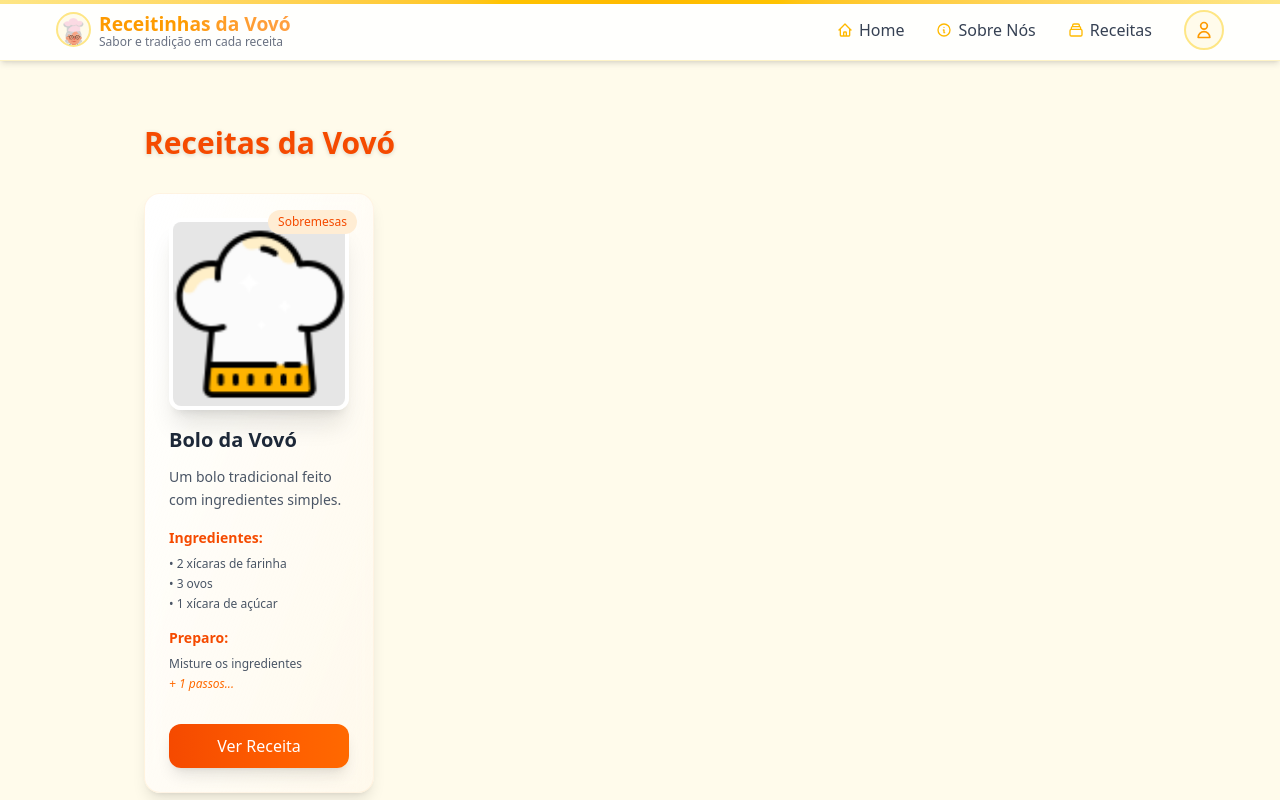
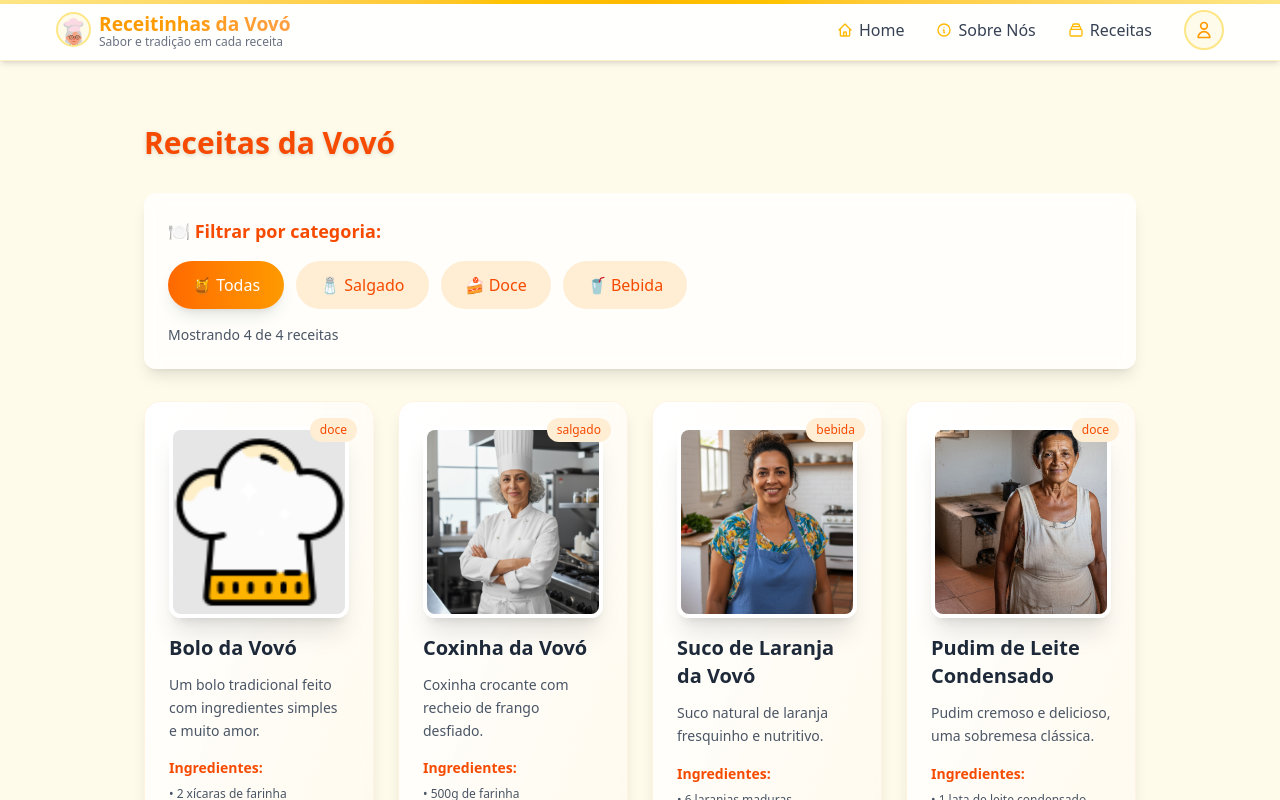
Before and after one commit to Vinirocha388/Front-End-RdV2, a Next.js app: page /recipes in a window 1280 px wide. Shown: the top 800 px of the page. Built offline with nearby package versions, Linux system fonts and the light colour scheme; no server answers.

Commit message:
feat: create filter

```diff
--- a/src/app/recipes/page.jsx
+++ b/src/app/recipes/page.jsx
@@ -8,9 +8,11 @@ import { getAllRecipes } from '@/services/recipeService';
 
 export default function RecipesPage() {
   const [recipes, setRecipes] = useState([]);
+  const [filteredRecipes, setFilteredRecipes] = useState([]);
   const [loading, setLoading] = useState(true);
   const [error, setError] = useState(null);
   const [dataSource, setDataSource] = useState('api');
+  const [activeFilter, setActiveFilter] = useState('todos');
 
   useEffect(() => {
     async function fetchRecipes() {
@@ -20,6 +22,7 @@ export default function RecipesPage() {
 
         if (response.success) {
           setRecipes(response.data);
+          setFilteredRecipes(response.data);
           setDataSource(response.source || 'unknown');
 
           // Log informativo sobre a fonte dos dados
@@ -41,6 +44,37 @@ export default function RecipesPage() {
 
     fetchRecipes();
   }, []);
+
+  // Função para filtrar receitas por categoria
+  const filterRecipes = (filter) => {
+    setActiveFilter(filter);
+
+    if (filter === 'todos') {
+      setFilteredRecipes(recipes);
+    } else {
+      const filtered = recipes.filter(recipe => {
+        const categoria = (recipe.categoria || recipe.category || '').toLowerCase();
+
+        switch (filter) {
+          case 'salgado':
+            return categoria.includes('salgado') || categoria.includes('prato principal') ||
+                   categoria.includes('entrada') || categoria.includes('almoço') ||
+                   categoria.includes('jantar') || categoria.includes('lanche');
+          case 'doce':
+            return categoria.includes('doce') || categoria.includes('sobremesa') ||
+                   categoria.includes('bolo') || categoria.includes('torta') ||
+                   categoria.includes('pudim') || categoria.includes('açúcar');
+          case 'bebida':
+            return categoria.includes('bebida') || categoria.includes('drink') ||
+                   categoria.includes('suco') || categoria.includes('vitamina') ||
+                   categoria.includes('café') || categoria.includes('chá');
+          default:
+            return true;
+        }
+      });
+      setFilteredRecipes(filtered);
+    }
+  };
 
   if (loading) {
     return (
@@ -79,8 +113,71 @@ export default function RecipesPage() {
         <h2 className="text-3xl font-extrabold text-orange-600 drop-shadow-sm">Receitas da Vovó</h2>
       </div>
 
+      {/* Filtros */}
+      <div className="bg-white/80 backdrop-blur-sm rounded-xl shadow-lg p-6 mb-8">
+        <h3 className="text-lg font-semibold text-orange-600 mb-4">🍽️ Filtrar por categoria:</h3>
+        <div className="flex flex-wrap gap-3">
+          <button
+            onClick={() => filterRecipes('todos')}
+            className={`px-6 py-3 rounded-full font-medium transition-all duration-300 transform hover:scale-105 ${
+              activeFilter === 'todos'
+                ? 'bg-gradient-to-r from-orange-500 to-amber-500 text-white shadow-lg'
+                : 'bg-orange-100 text-orange-600 hover:bg-orange-200'
+            }`}
+          >
+            🍯 Todas
+          </button>
+          <button
+            onClick={() => filterRecipes('salgado')}
+            className={`px-6 py-3 rounded-full font-medium transition-all duration-300 transform hover:scale-105 ${
+              activeFilter === 'salgado'
+                ? 'bg-gradient-to-r from-orange-500 to-amber-500 text-white shadow-lg'
+                : 'bg-orange-100 text-orange-600 hover:bg-orange-200'
+            }`}
+          >
+            🧂 Salgado
+          </button>
+          <button
+            onClick={() => filterRecipes('doce')}
+            className={`px-6 py-3 rounded-full font-medium transition-all duration-300 transform hover:scale-105 ${
+              activeFilter === 'doce'
+                ? 'bg-gradient-to-r from-orange-500 to-amber-500 text-white shadow-lg'
+                : 'bg-orange-100 text-orange-600 hover:bg-orange-200'
+            }`}
+          >
+            🍰 Doce
+          </button>
+          <button
+            onClick={() => filterRecipes('bebida')}
+            className={`px-6 py-3 rounded-full font-medium transition-all duration-300 transform hover:scale-105 ${
+              activeFilter === 'bebida'
+                ? 'bg-gradient-to-r from-orange-500 to-amber-500 text-white shadow-lg'
+                : 'bg-orange-100 text-orange-600 hover:bg-orange-200'
+            }`}
+          >
+            🥤 Bebida
+          </button>
+        </div>
+
+        {/* Contador de receitas */}
+        <div className="mt-4 text-sm text-gray-600">
+          Mostrando {filteredRecipes.length} de {recipes.length} receita{recipes.length !== 1 ? 's' : ''}
+        </div>
+      </div>
+
+      {/* Mensagem quando não há receitas no filtro */}
+      {filteredRecipes.length === 0 && recipes.length > 0 && (
+        <div className="bg-white/80 backdrop-blur-sm rounded-xl shadow-lg p-8 text-center mb-8">
+          <div className="text-6xl mb-4">🔍</div>
+          <h3 className="text-xl font-bold text-orange-600 mb-2">Nenhuma receita encontrada</h3>
+          <p className="text-gray-600">
+            Não encontramos receitas para a categoria "{activeFilter}". Tente outro filtro!
+          </p>
+        </div>
+      )}
+
       <div className="recipe-grid">
-        {recipes.map((recipe) => (
+        {filteredRecipes.map((recipe) => (
           <Link key={recipe.id} href={`/recipes/${recipe.id}`} className="block h-full">
             <Card
               imagem={recipe.imagem || recipe.image}
--- a/src/services/recipeService.js
+++ b/src/services/recipeService.js
@@ -48,16 +48,61 @@ const exampleRecipes = [
     id: 1,
     title: "Bolo da Vovó",
     titulo: "Bolo da Vovó",
-    description: "Um bolo tradicional feito com ingredientes simples.",
-    descricao: "Um bolo tradicional feito com ingredientes simples.",
+    description: "Um bolo tradicional feito com ingredientes simples e muito amor.",
+    descricao: "Um bolo tradicional feito com ingredientes simples e muito amor.",
     image: "/images/image.png",
     imagem: "/images/image.png",
-    category: "Sobremesas",
-    categoria: "Sobremesas",
-    ingredients: ["2 xícaras de farinha", "3 ovos", "1 xícara de açúcar"],
-    ingredientes: ["2 xícaras de farinha", "3 ovos", "1 xícara de açúcar"],
-    instructions: ["Misture os ingredientes", "Asse por 30 minutos"],
-    modoPreparo: ["Misture os ingredientes", "Asse por 30 minutos"]
+    category: "doce",
+    categoria: "doce",
+    ingredients: ["2 xícaras de farinha", "3 ovos", "1 xícara de açúcar", "1 xícara de leite"],
+    ingredientes: ["2 xícaras de farinha", "3 ovos", "1 xícara de açúcar", "1 xícara de leite"],
+    instructions: ["Misture os ingredientes secos", "Adicione os líquidos", "Asse por 30 minutos a 180°C"],
+    modoPreparo: ["Misture os ingredientes secos", "Adicione os líquidos", "Asse por 30 minutos a 180°C"]
+  },
+  {
+    id: 2,
+    title: "Coxinha da Vovó",
+    titulo: "Coxinha da Vovó",
+    description: "Coxinha crocante com recheio de frango desfiado.",
+    descricao: "Coxinha crocante com recheio de frango desfiado.",
+    image: "/images/vovo2.png",
+    imagem: "/images/vovo2.png",
+    category: "salgado",
+    categoria: "salgado",
+    ingredients: ["500g de farinha", "Frango desfiado", "Temperos", "Óleo para fritar"],
+    ingredientes: ["500g de farinha", "Frango desfiado", "Temperos", "Óleo para fritar"],
+    instructions: ["Prepare a massa", "Faça o recheio", "Modele as coxinhas", "Frite até dourar"],
+    modoPreparo: ["Prepare a massa", "Faça o recheio", "Modele as coxinhas", "Frite até dourar"]
+  },
+  {
+    id: 3,
+    title: "Suco de Laranja da Vovó",
+    titulo: "Suco de Laranja da Vovó",
+    description: "Suco natural de laranja fresquinho e nutritivo.",
+    descricao: "Suco natural de laranja fresquinho e nutritivo.",
+    image: "/images/vovo3.png",
+    imagem: "/images/vovo3.png",
+    category: "bebida",
+    categoria: "bebida",
+    ingredients: ["6 laranjas maduras", "Açúcar a gosto", "Água gelada"],
+    ingredientes: ["6 laranjas maduras", "Açúcar a gosto", "Água gelada"],
+    instructions: ["Esprema as laranjas", "Adicione açúcar", "Complete com água gelada"],
+    modoPreparo: ["Esprema as laranjas", "Adicione açúcar", "Complete com água gelada"]
+  },
+  {
+    id: 4,
+    title: "Pudim de Leite Condensado",
+    titulo: "Pudim de Leite Condensado",
+    description: "Pudim cremoso e delicioso, uma sobremesa clássica.",
+    descricao: "Pudim cremoso e delicioso, uma sobremesa clássica.",
+    image: "/images/vovo4.png",
+    imagem: "/images/vovo4.png",
+    category: "doce",
+    categoria: "doce",
+    ingredients: ["1 lata de leite condensado", "3 ovos", "1 xícara de açúcar"],
+    ingredientes: ["1 lata de leite condensado", "3 ovos", "1 xícara de açúcar"],
+    instructions: ["Faça a calda", "Bata os ingredientes", "Leve ao banho-maria"],
+    modoPreparo: ["Faça a calda", "Bata os ingredientes", "Leve ao banho-maria"]
   }
 ];
 
```
